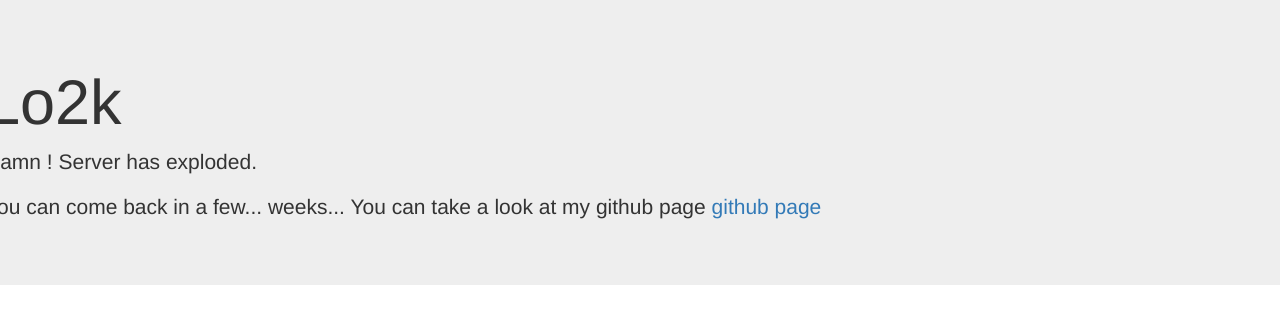
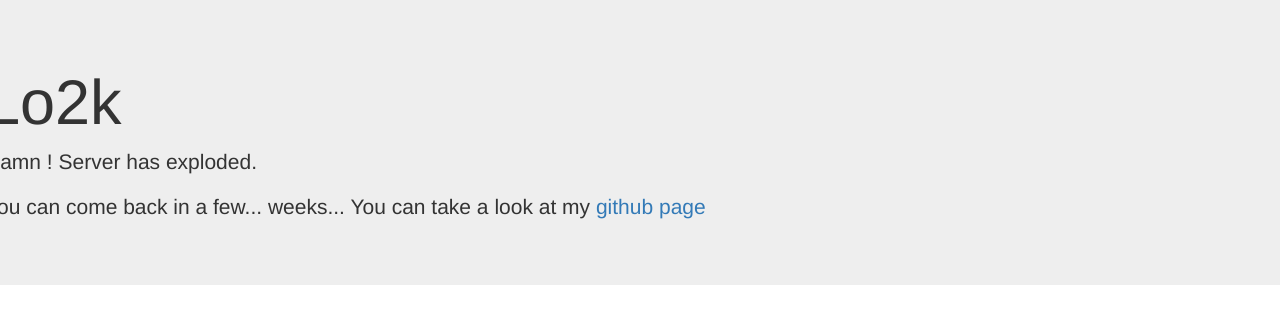
Before and after one commit to xblaster/xblaster.github.io, a plain HTML site: page index.html in a window 1280 px wide. Drawn offline with nearby package versions, Linux system fonts and the light colour scheme.

Commit message:
Update index.html

```diff
--- a/index.html
+++ b/index.html
@@ -10,7 +10,7 @@
 		<div class="jumbotron">
 		<h1>Lo2k</h1>
 		<p>Damn ! Server has exploded.</p>
-		<p>You can come back in a few... weeks... You can take a look at my github page <a href="https://github.com/xblaster">github page</a></p>
+		<p>You can come back in a few... weeks... You can take a look at my <a href="https://github.com/xblaster">github page</a></p>
 	</div>
 </div>
 </body>
```
